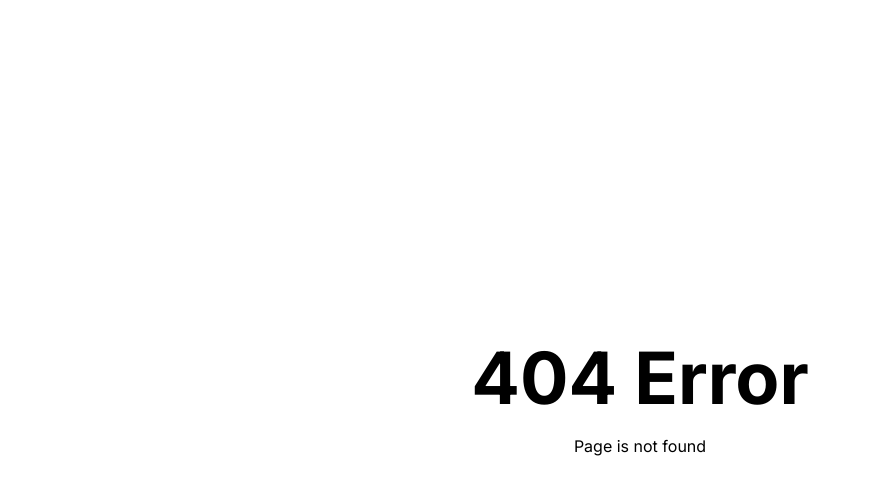
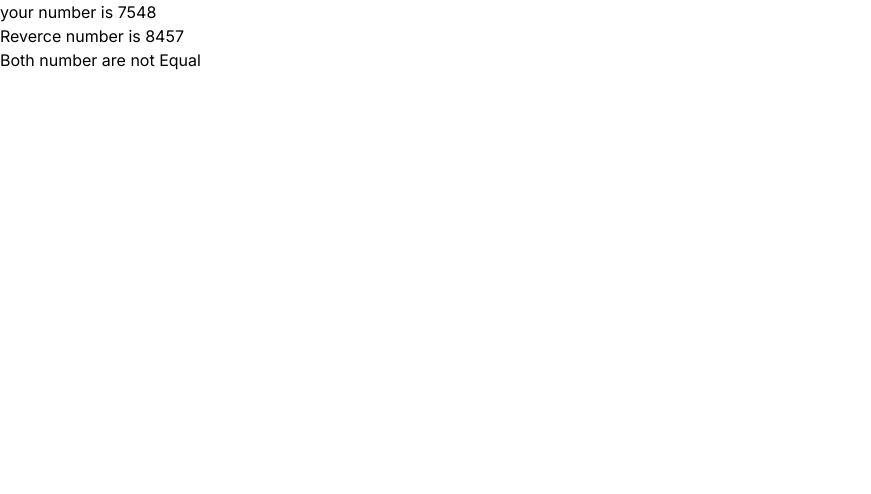
Before and after one commit to mdirshad007/myclass, a Next.js app: page /reverse-number in a window 1280 px wide. Before the commit this address had no page. Shown: the top 494 px of the page, without its empty margins (0-871 px from the left). Built offline with nearby package versions, Linux system fonts and the light colour scheme.

Commit message:
fixed issue

```diff
--- /dev/null
+++ b/app/reverse-number/page.js
@@ -0,0 +1,36 @@
+"use client"
+import { useEffect } from "react";
+
+export default function page() {
+  let num =7548;
+  let reverseNumber=null;
+  let remider=0;
+
+  const reverseNum=(num)=>{
+    while(num!==0){
+        remider=remider*10+num%10;
+        num=Math.floor(num/10)
+    }
+    return remider;
+  }
+  console.log("Orignal Number is",num)
+  console.log("Reversed Number is",reverseNum(num))
+  useEffect(()=>{
+    if(num===remider){
+        console.log("Both number are equal")
+    }
+    else{
+        console.log("Both numbers are not equal")
+    }
+  },[])
+
+return (
+    <div>
+        <p>your number is {num}</p>
+        <p>Reverce number is {remider}</p>
+        <p>Both number are {
+            num!==remider?"not":""
+            } Equal</p>
+    </div>
+  )
+}
--- a/app/users/[user]/page.js
+++ b/app/users/[user]/page.js
@@ -3,11 +3,13 @@ import React from "react";
 async function fetchData(id) {
   let responce = await fetch(`http://localhost:3000/api/dbuser/${id}`);
   responce = await responce.json();
-  return responce[0];
+  return responce.result
 }
 export default async function page({ params }) {
   const singleUser = params.user;
   const userData = await fetchData(singleUser);
+  console.log(userData);
+
   if(userData.page=="404"){
     redirect("/not-found")
   }
```
